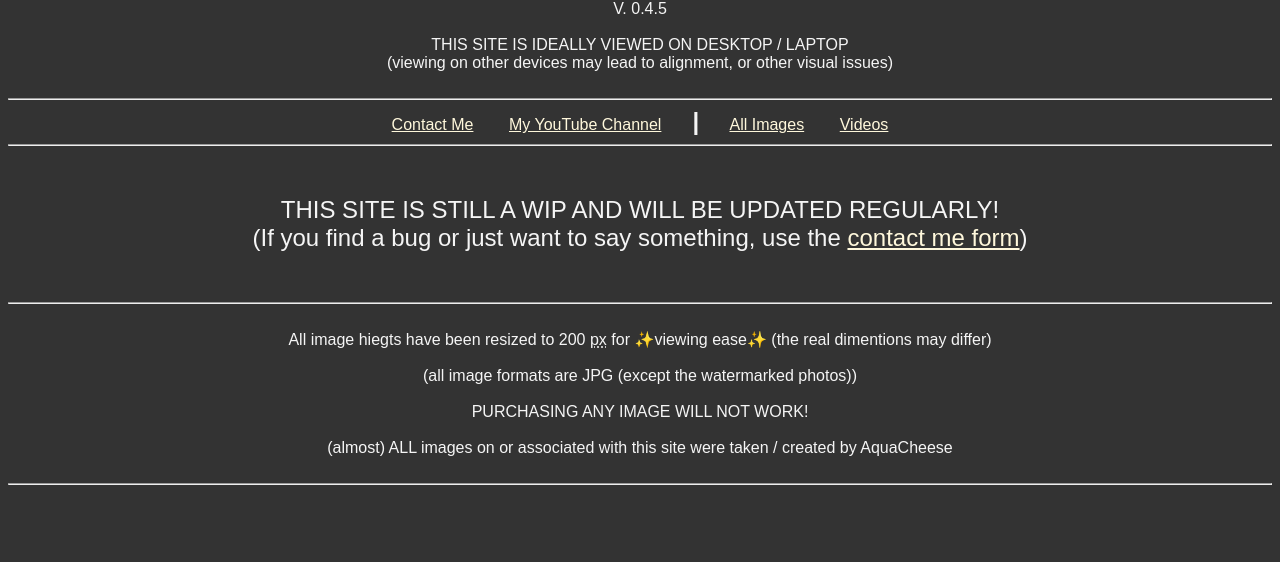
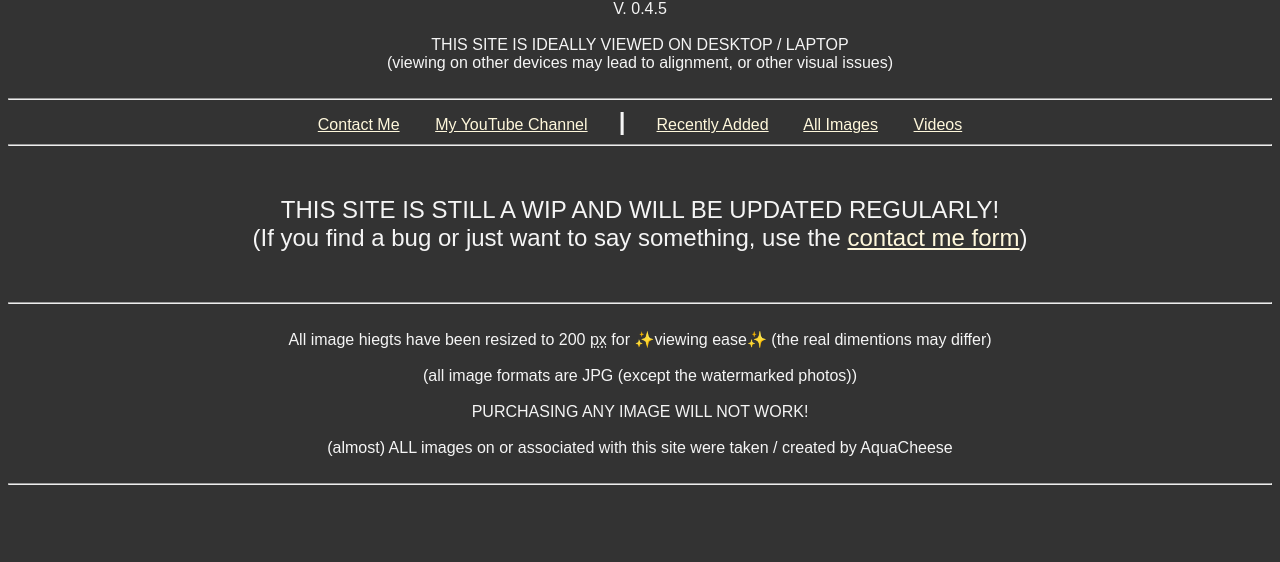
Before and after one commit to AquaCheese/aquacheese-photo, a plain HTML site: page index.html in a window 1280 px wide. Shown: the part 174-736 px from the top of the page. Drawn offline with Linux system fonts and the light colour scheme.

Commit message:
Added a "Recently Added" nav tab... thing

```diff
--- a/index.html
+++ b/index.html
@@ -38,7 +38,7 @@
         THIS SITE IS IDEALLY VIEWED ON DESKTOP / LAPTOP <br> (viewing on other devices may lead to alignment, or other visual issues)
         <br><br>
         <hr>
-        <a href="Contact Me Form.html">Contact Me</a> &nbsp;&nbsp;&nbsp;&nbsp;&nbsp;&nbsp; <a href="https://www.youtube.com/@aquacheese1" target="_blank">My YouTube Channel</a> &nbsp; &nbsp; &nbsp; <b style="font-size: x-large;">|</b>  &nbsp; &nbsp; &nbsp; <a href="#All">All Images</a> &nbsp;&nbsp;&nbsp;&nbsp;&nbsp;&nbsp; <a href="#videos">Videos</a>
+        <a href="Contact Me Form.html">Contact Me</a> &nbsp;&nbsp;&nbsp;&nbsp;&nbsp;&nbsp; <a href="https://www.youtube.com/@aquacheese1" target="_blank">My YouTube Channel</a> &nbsp; &nbsp; &nbsp; <b style="font-size: x-large;">|</b> &nbsp; &nbsp; &nbsp; <a href="#rec ad">Recently Added</a>  &nbsp;&nbsp;&nbsp;&nbsp;&nbsp;&nbsp; <a href="#All">All Images</a> &nbsp;&nbsp;&nbsp;&nbsp;&nbsp;&nbsp; <a href="#videos">Videos</a>
         <hr>
         <br>
         <p style="font-size: x-large;">
@@ -56,6 +56,7 @@
         (almost) ALL images on or associated with this site were taken / created by AquaCheese
         <br><br>
         <hr>
+
         <section id="rec ad" name="rec ad">
             <br><br><br><br>
         <fieldset style="margin: auto; display: inline;">
```
